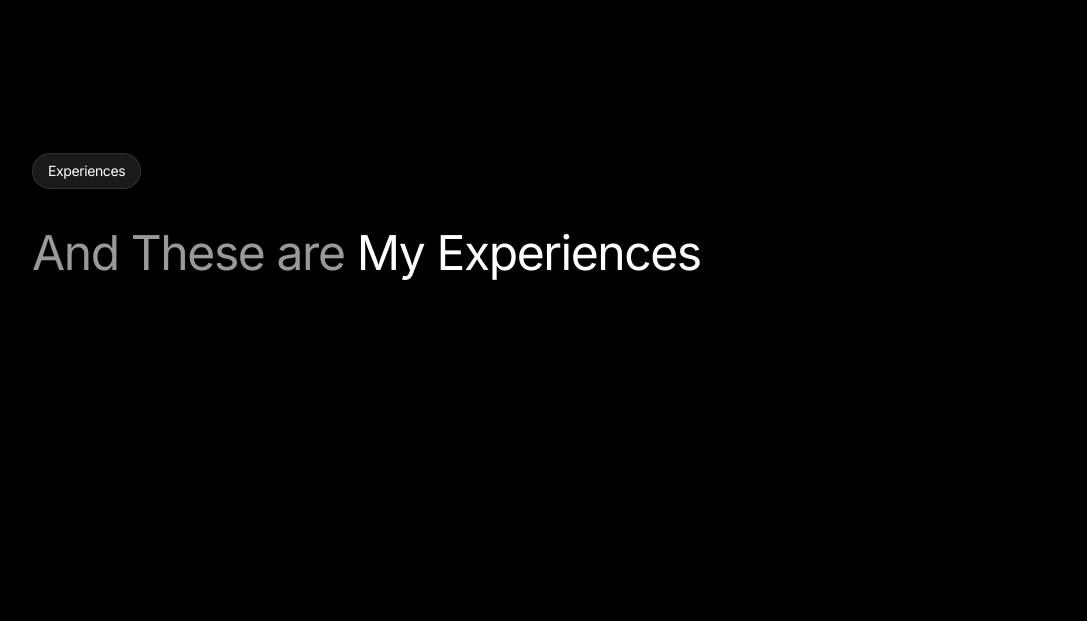
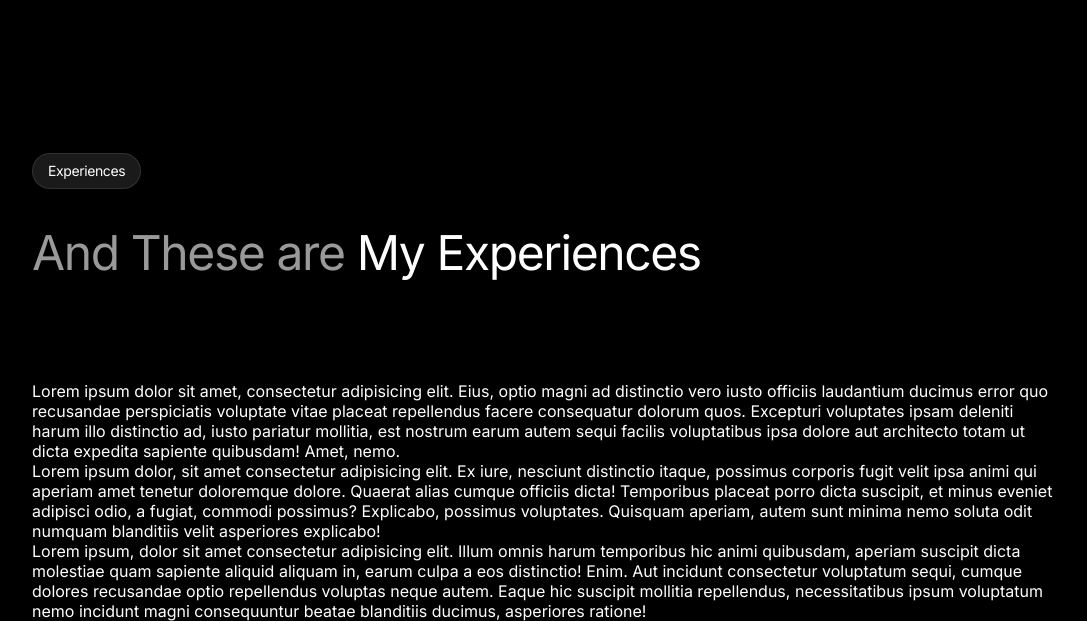
Before and after one commit to Abdulhakeem010/My-portfolio, a website with bundled scripts: page index.html in a window 1280 px wide. Shown: the part 3895-4516 px from the top of the page, without its empty margins (96-1183 px from the left). Before the commit the page ends 4276 px from the top, so only its background shows below. Built offline with nearby package versions, Linux system fonts and the light colour scheme.

Commit message:
Update Experiences section in index.html by adding descriptive content to the experience paragraphs for enhanced user engagement and information delivery.

```diff
--- a/index.html
+++ b/index.html
@@ -200,17 +200,20 @@
 
             <div class="experience-1">
               <div class="experinece-main-h1"></div>
-              <div class="experince-main-p"></div>
+              <div class="experince-main-p">Lorem ipsum dolor sit amet, consectetur adipisicing elit. Eius, optio magni ad distinctio vero iusto officiis laudantium ducimus error quo recusandae perspiciatis voluptate vitae placeat repellendus facere consequatur dolorum quos.
+              Excepturi voluptates ipsam deleniti harum illo distinctio ad, iusto pariatur mollitia, est nostrum earum autem sequi facilis voluptatibus ipsa dolore aut architecto totam ut dicta expedita sapiente quibusdam! Amet, nemo.</div>
             </div>
 
             <div class="experience-2">
               <div class="experinece-main-h1"></div>
-              <div class="experince-main-p"></div>
+              <div class="experince-main-p">Lorem ipsum dolor, sit amet consectetur adipisicing elit. Ex iure, nesciunt distinctio itaque, possimus corporis fugit velit ipsa animi qui aperiam amet tenetur doloremque dolore. Quaerat alias cumque officiis dicta!
+              Temporibus placeat porro dicta suscipit, et minus eveniet adipisci odio, a fugiat, commodi possimus? Explicabo, possimus voluptates. Quisquam aperiam, autem sunt minima nemo soluta odit numquam blanditiis velit asperiores explicabo!</div>
             </div>
 
             <div class="experience-3">
               <div class="experinece-main-h1"></div>
-              <div class="experince-main-p"></div>
+              <div class="experince-main-p">Lorem ipsum, dolor sit amet consectetur adipisicing elit. Illum omnis harum temporibus hic animi quibusdam, aperiam suscipit dicta molestiae quam sapiente aliquid aliquam in, earum culpa a eos distinctio! Enim.
+              Aut incidunt consectetur voluptatum sequi, cumque dolores recusandae optio repellendus voluptas neque autem. Eaque hic suscipit mollitia repellendus, necessitatibus ipsum voluptatum nemo incidunt magni consequuntur beatae blanditiis ducimus, asperiores ratione!</div>
             </div>
 
           </div>
```
